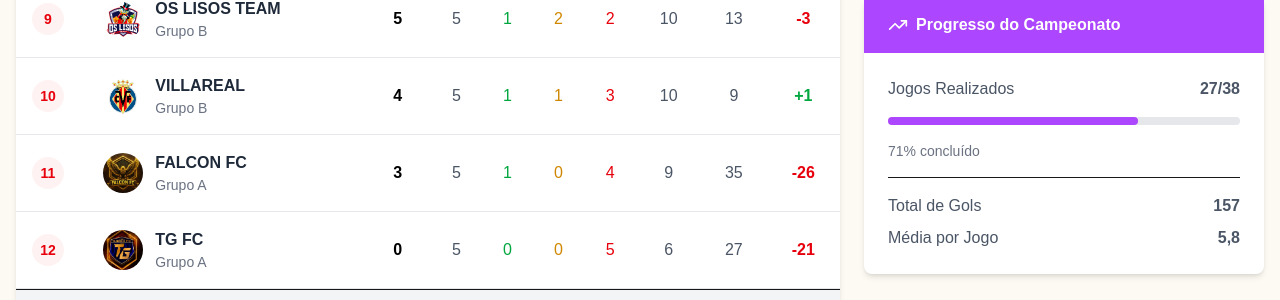
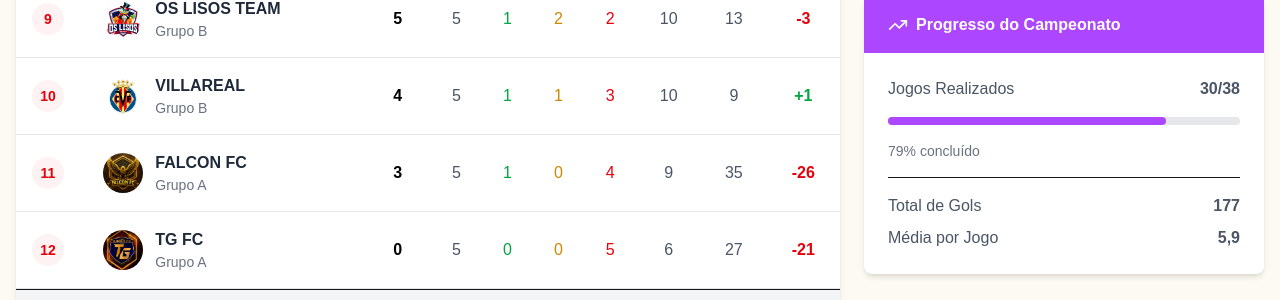
Before and after one commit to ArianNogueira/campeoes_travinho, a Next.js app in the folder client/: page /table in a window 1280 px wide. Shown: the part 1025-1325 px from the top of the page. Built offline with nearby package versions, Linux system fonts and the light colour scheme.

Commit message:
feat: update

```diff
--- a/client/src/app/table/page.tsx
+++ b/client/src/app/table/page.tsx
@@ -292,24 +292,24 @@ const StandingsPage = () => {
                 <div className="space-y-4">
                   <div className="flex items-center justify-between text-gray-600">
                     <span>Jogos Realizados</span>
-                    <span className="font-bold">27/38</span>
+                    <span className="font-bold">30/38</span>
                   </div>
                   <div className="w-full h-2 bg-gray-200 rounded-full">
                     <div
                       className="h-2 bg-purple-500 rounded-full"
-                      style={{ width: "71.05%" }}
+                      style={{ width: "79%" }}
                     ></div>
                   </div>
-                  <div className="text-sm text-gray-500">71% concluído</div>
+                  <div className="text-sm text-gray-500">79% concluído</div>
 
                   <div className="pt-4 space-y-2 border-t">
                     <div className="flex justify-between text-gray-600">
                       <span>Total de Gols</span>
-                      <span className="font-bold">157</span>
+                      <span className="font-bold">177</span>
                     </div>
                     <div className="flex justify-between text-gray-600">
                       <span>Média por Jogo</span>
-                      <span className="font-bold">5,8</span>
+                      <span className="font-bold">5,9</span>
                     </div>
                   </div>
                 </div>
```
